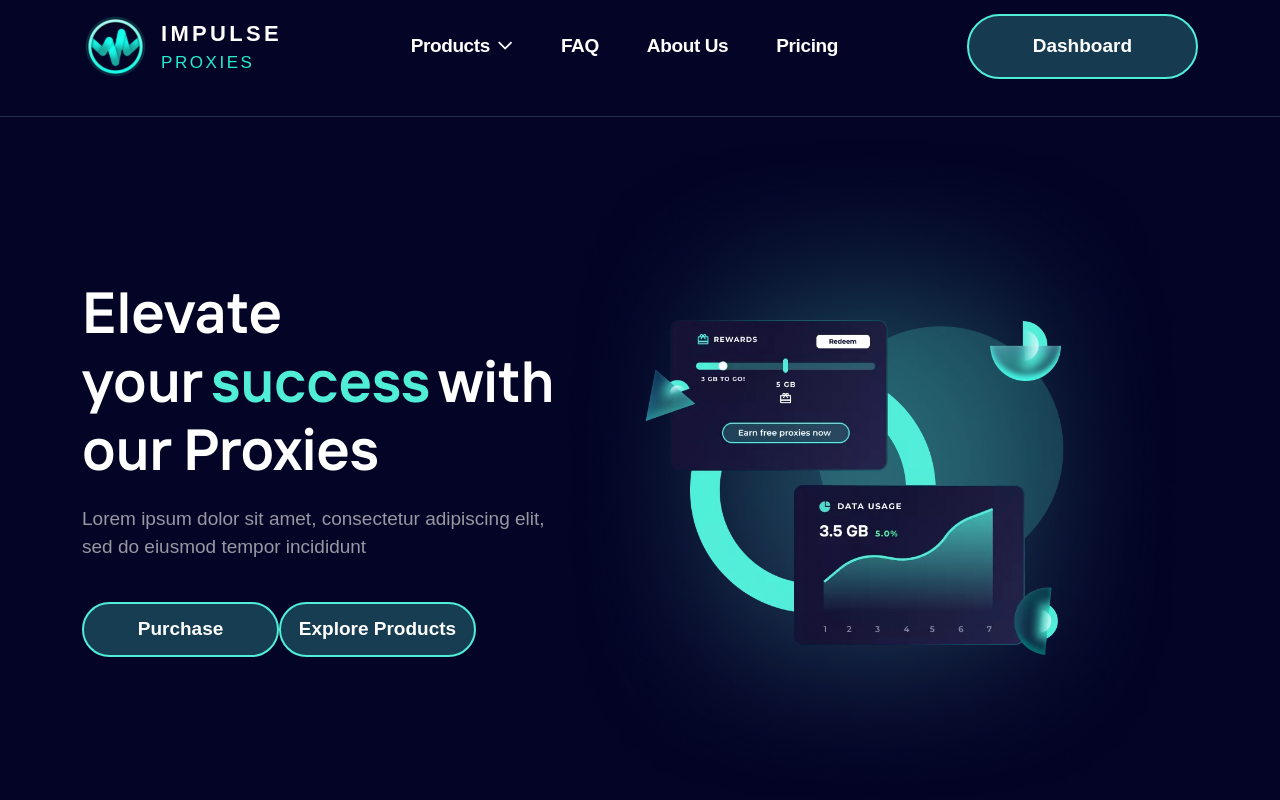
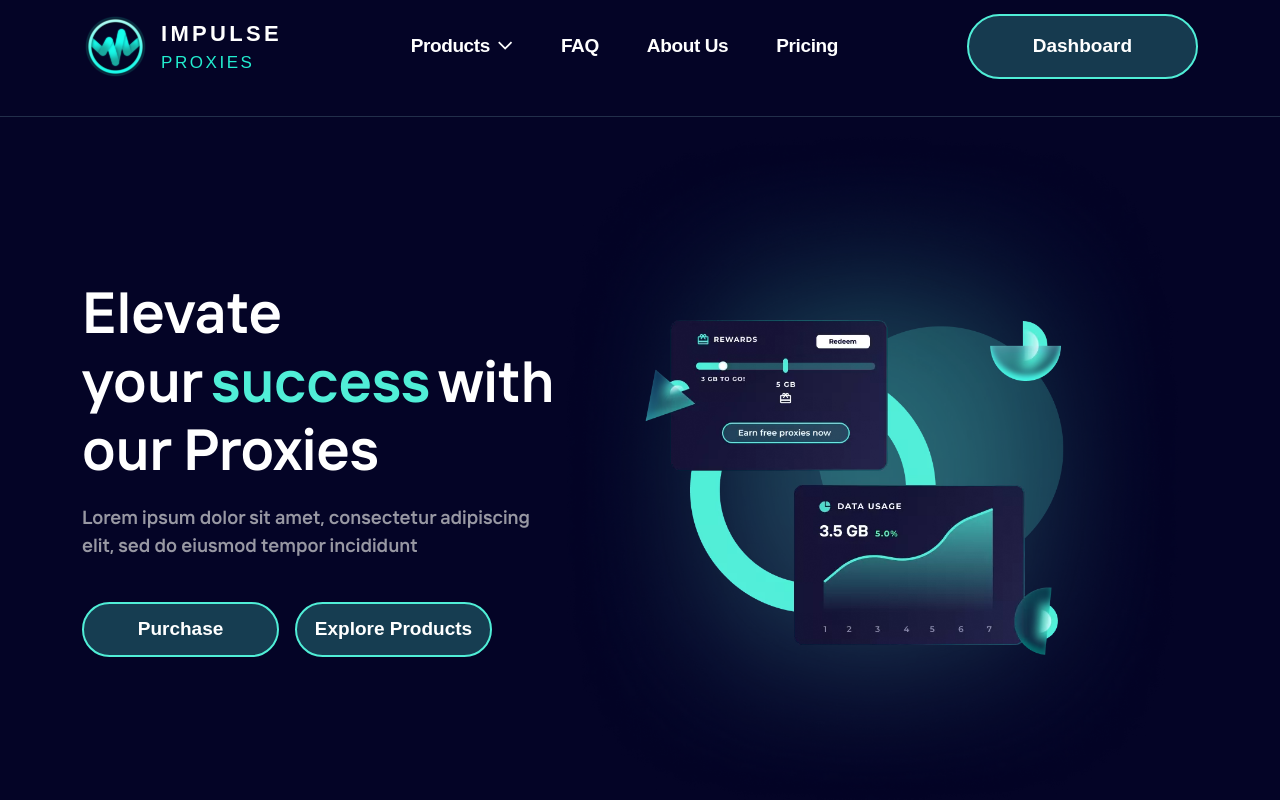
Before and after one commit to Radial-code/impulse-proxies, a Next.js app: page / in a window 1280 px wide. Shown: the top 800 px of the page. Built offline with nearby package versions, Linux system fonts and the light colour scheme.

Commit message:
hero start

```diff
--- a/components/Current.jsx
+++ b/components/Current.jsx
@@ -15,10 +15,10 @@ const Current = () => {
                   key={data.id}
                   className="lg:w-3/12 md:w-4/12 sm:w-6/12 w-full"
                 >
-                  <p className="text-white text-center font-TT_interfaces font-bold leading-[136%] tracking-[-1px] text-7xl">
+                  <p className="text-white text-center  font-bold leading-[136%] tracking-[-1px] text-7xl">
                     {data.number}
                   </p>
-                  <p className="text-center text-[#9898A3] text-2xl font-semibold leading-[157%] font-TT_interfaces">
+                  <p className="text-center text-[#9898A3] text-2xl font-semibold leading-[157%] ">
                     {data.current}
                   </p>
                 </div>
--- a/components/Hero.jsx
+++ b/components/Hero.jsx
@@ -15,7 +15,7 @@ const Hero = () => {
                 <span className="text-cyan-green mx-2">success</span>with our
                 Proxies
               </h1>
-              <p className="mt-4 text-2xl font-normal font-Montserrat text-dark-gray leading-[150%]">
+              <p className="mt-4 text-2xl font-normal text-dark-gray leading-[150%]">
                 Lorem ipsum dolor sit amet, consectetur adipiscing elit, sed do
                 eiusmod tempor incididunt
               </p>
@@ -23,7 +23,7 @@ const Hero = () => {
                 <button className=" hover:bg-transparent transition-all max-w-[197px] w-full min-h-[55px] border-[2px] border-[#50EED7] bg-[#163D51] rounded-[100px] font-Montserrat font-semibold text-2xl text-white mt-10">
                   Purchase
                 </button>
-                <button className=" hover:bg-transparent transition-all max-w-[197px] w-full min-h-[55px] border-[2px] border-[#50EED7] bg-[#163D51] rounded-[100px] font-Montserrat font-semibold text-2xl text-white mt-10">
+                <button className="ms-4 hover:bg-transparent transition-all max-w-[197px] w-full min-h-[55px] border-[2px] border-[#50EED7] bg-[#163D51] rounded-[100px] font-Montserrat font-semibold text-2xl text-white mt-10">
                   Explore Products
                 </button>
               </div>
--- a/components/ImpulseAbout.jsx
+++ b/components/ImpulseAbout.jsx
@@ -17,7 +17,7 @@ const ImpulseAbout = () => {
         <p className=" font-Montserrat text-6xl text-white font-bold leading-[121%]">
           About <span className="text-[#50EED7]">Us</span>
         </p>
-        <p className="font-TT_Interfaces text-[#9898A3] leading-[157%] font-semibold text-2xl max-w-[380px] sm:pt-2 pt-4 tracking-[-0.74px] sm:pb-0 pb-3">
+        <p className=" text-[#9898A3] leading-[157%] font-semibold text-2xl max-w-[380px] sm:pt-2 pt-4 tracking-[-0.74px] sm:pb-0 pb-3">
           Lorem ipsum dolor sit amet, consectetur adipiscing eiusmod
         </p>
         <div className="flex lg:flex-nowrap justify-center flex-wrap lg:gap-6 sm:pb-24 pb-12 sm:mb-0 mb-3 lg:mt-10">
--- a/components/OurProxies.jsx
+++ b/components/OurProxies.jsx
@@ -15,7 +15,7 @@ const OurProxies = () => {
         <h2 className=" font-Montserrat text-6xl text-white font-bold leading-[121%] mx-auto text-start mb-4">
           Our <span className="text-[#50EED7]">Proxies</span>
         </h2>
-        <p className=" font-semibold text-2xl font-TT_Interfaces text-[#9898A3] max-w-[380px] lg:mx-0 text-start">
+        <p className=" font-semibold text-2xl  text-[#9898A3] max-w-[380px] lg:mx-0 text-start">
           Lorem ipsum dolor sit amet, consectetur adipiscing eiusmod
         </p>
         <div className="flex justify-center flex-wrap  lg:flex-nowrap lg:gap-9 sm:mt-8 mt-6 max-w-[1200px]">
```
